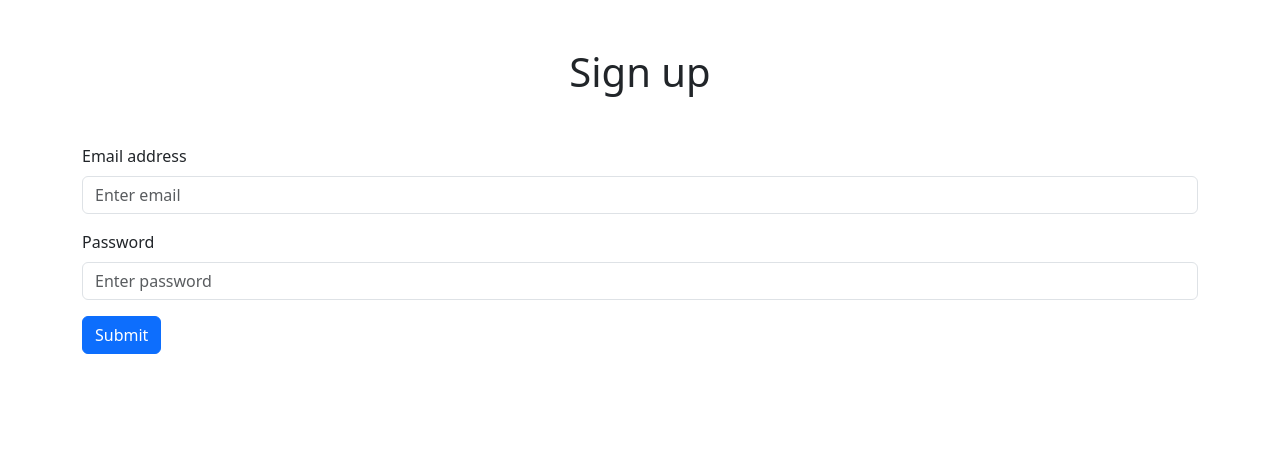
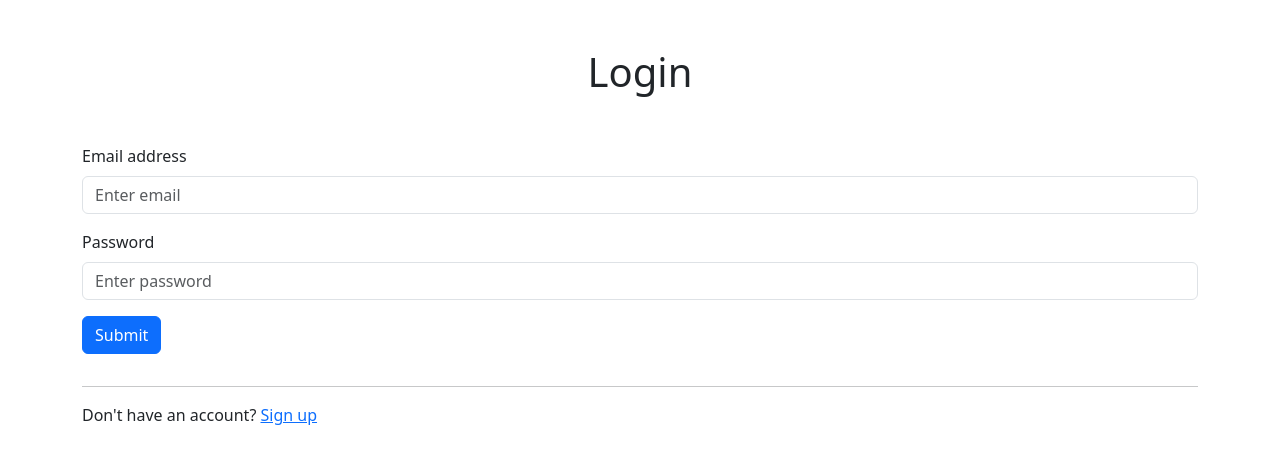
Before and after one commit to jeka400/rick-and-morty-app, a React (Create React App) app: page /login in a window 1280 px wide. Shown: the top 464 px of the page. Built offline with nearby package versions, Linux system fonts and the light colour scheme.

Commit message:
Add routes and navigations for public pages

```diff
--- a/src/App.tsx
+++ b/src/App.tsx
@@ -1,14 +1,23 @@
 import React from 'react';
-import './App.css';
+import { BrowserRouter as Router, Route,Routes } from 'react-router-dom';
+import { AuthProvider } from './context/AuthContext';
 import Login from './pages/Login';
 import Signup from './pages/Signup';
-import { Container } from 'react-bootstrap';
 
 const App: React.FC = () => {
   return (
-    <Container>
-      <Signup />
-    </Container>
+    <AuthProvider>
+      <Router>
+        <Routes>
+          <Route path='/login' element={ <Login /> } />
+          <Route path='/signup' element={ <Signup />} />
+          <Route path='/characters' />
+          <Route path='/characters/:id' />
+          <Route path='/location/:id' />
+          <Route path='/episode/:id' />
+        </Routes>
+      </Router>
+    </AuthProvider>
   );
 }
 
--- a/src/pages/Login.tsx
+++ b/src/pages/Login.tsx
@@ -4,12 +4,16 @@ import Button from 'react-bootstrap/Button';
 import Form from 'react-bootstrap/Form';
 import { auth } from "../firebase";
 import { useAuth } from "../context/AuthContext";
+import { Container } from "react-bootstrap";
+import { Link, useNavigate } from "react-router-dom";
 
 const Login: React.FC = () => {
     const [email, setEmail] = useState("");
     const [password, setPassword] = useState("");
 
     const { setUser } = useAuth()!;
+
+    const navigate = useNavigate();
 
     const handleSubmit = async (e: React.FormEvent) => {
         e.preventDefault();
@@ -21,11 +25,14 @@ const Login: React.FC = () => {
 
             localStorage.setItem("token", await userCredential.user.getIdToken());
 
+            navigate("/characters");
+
         } catch (error) {
             console.error(error);
         }
     }
     return (
+        <Container>
             <Form onSubmit={ handleSubmit }>
                 <h1 className="mb-5 mt-5 text-center">Login</h1>
 
@@ -45,8 +52,9 @@ const Login: React.FC = () => {
 
                 <hr />
 
-            <p>Don't have an account? </p>
+                <p>Don't have an account? <Link to="/signup">Sign up</Link></p>
             </Form>
+        </Container>
     )
 }
 
--- a/src/pages/Signup.tsx
+++ b/src/pages/Signup.tsx
@@ -4,12 +4,16 @@ import Button from 'react-bootstrap/Button';
 import Form from 'react-bootstrap/Form';
 import { auth } from "../firebase";
 import { useAuth } from "../context/AuthContext";
+import { Container } from "react-bootstrap";
+import { useNavigate } from "react-router-dom";
 
 const Signup: React.FC = () => {
     const [email, setEmail] = useState("");
     const [password, setPassword] = useState("");
 
     const { setUser } = useAuth()!;
+
+    const navigate = useNavigate();
 
     const handleSubmit = async (e: React.FormEvent) => {
         e.preventDefault();
@@ -21,11 +25,14 @@ const Signup: React.FC = () => {
 
             localStorage.setItem("token", await userCredential.user.getIdToken());
 
+            navigate("/characters");
+
         } catch (error) {
             console.error(error);
         }
     }
     return (
+        <Container>
             <Form onSubmit={ handleSubmit }>
                 <h1 className="mb-5 mt-5 text-center">Sign up</h1>
 
@@ -43,6 +50,7 @@ const Signup: React.FC = () => {
                     Submit
                 </Button>
             </Form>
+        </Container>
     )
 }
 
```
Lines whose indentation alone changed are shown as unchanged.
